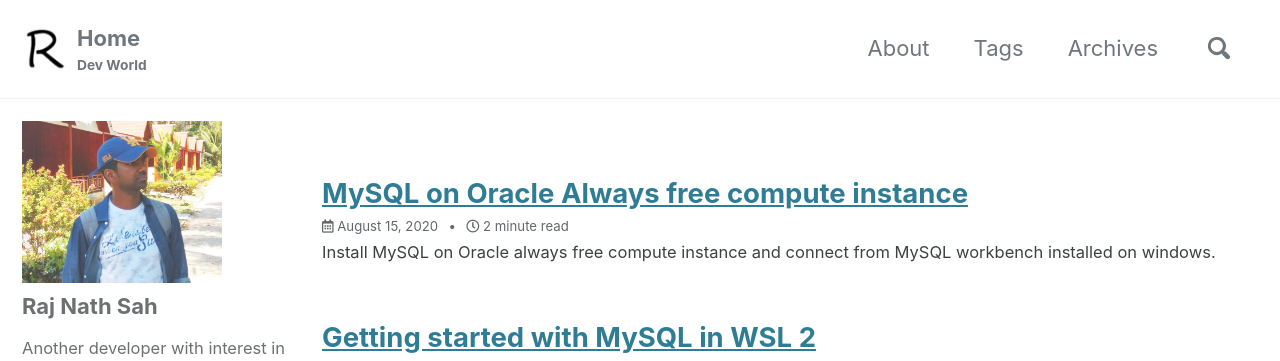
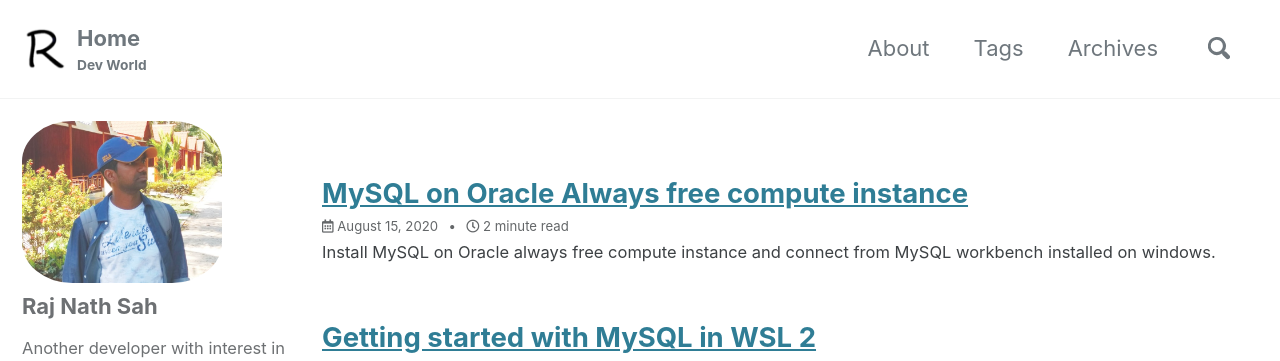
Before and after one commit to rajnathsah/rajnathsah.github.io, a Jekyll site: the page built from index.html, in a window 1280 px wide. Shown: the top 361 px of the page. Built offline with Jekyll 4.4.1, drawn with Linux system fonts in a browser that asks for light colours; cached includes are drawn as plain includes; the list of posts is cut into pages by our own code; comment, search, counter and statistics services are not loaded.

Commit message:
Update _sidebar.scss

```diff
--- a/_sass/minimal-mistakes/_sidebar.scss
+++ b/_sass/minimal-mistakes/_sidebar.scss
@@ -128,7 +128,7 @@
 
   img {
     max-width: 200px;
-    border-radius: 0%;
+    border-radius: 25%;
 
     @include breakpoint($large) {
       padding: 0px;
```
